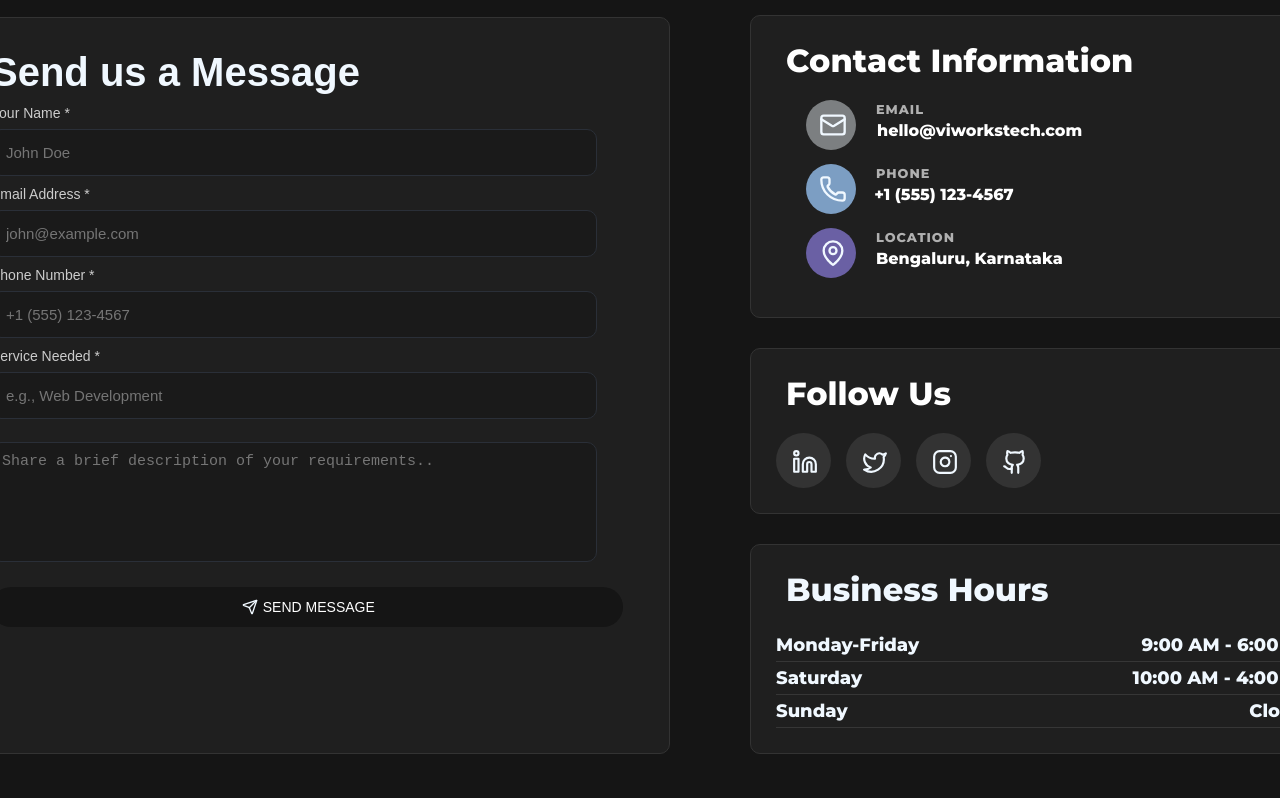
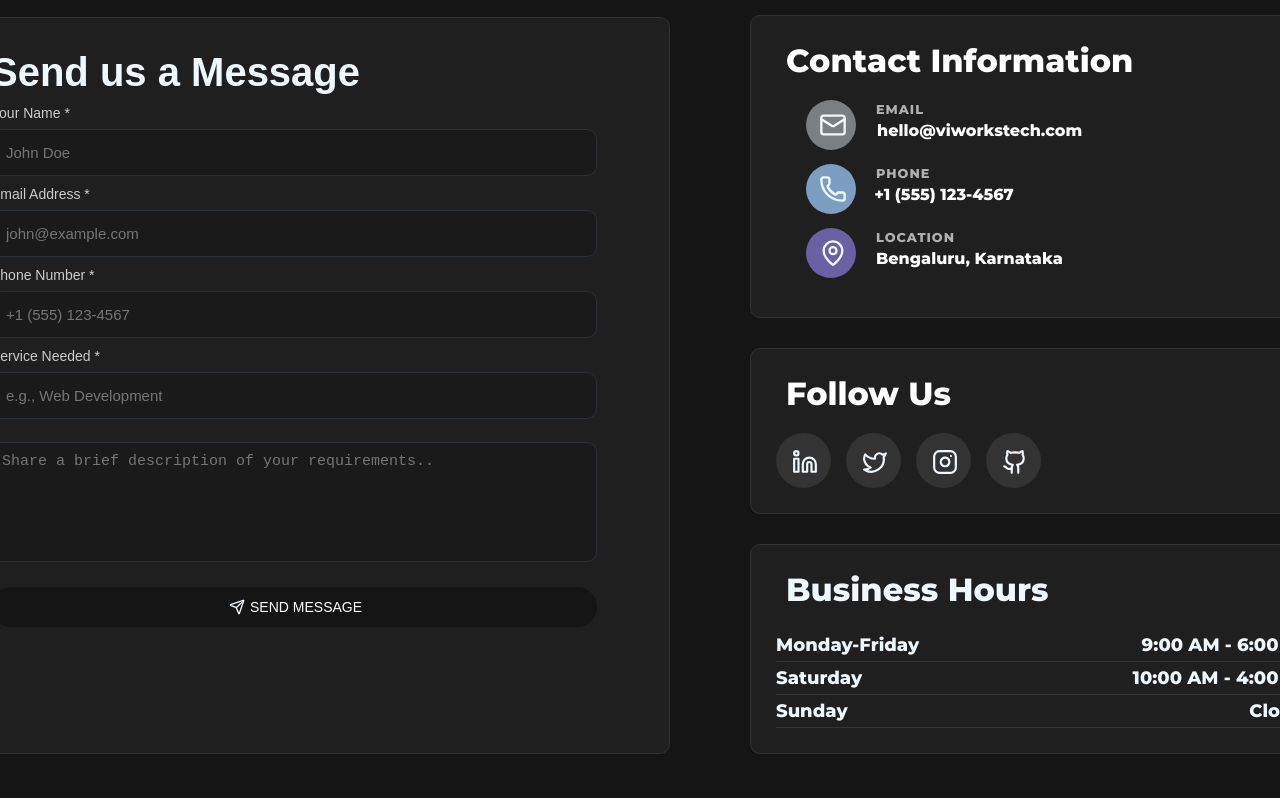
Before and after one commit to viworkstech-collab/Viworktech2.0, a React (Create React App) app: page /contact in a window 1280 px wide. Shown: the part 754-1552 px from the top of the page. Built offline with nearby package versions, Linux system fonts and the light colour scheme.

Commit message:
new contact updated

```diff
--- a/src/components/Contact.css
+++ b/src/components/Contact.css
@@ -92,7 +92,7 @@ border-radius: 30px;
 font-size: 14px;
 color: #FFFFFF;
 background-color: #151515;
-width: 99%;
+width: 95%;
 cursor: pointer;
 transition: 0.2s;
 text-align: center;
```
